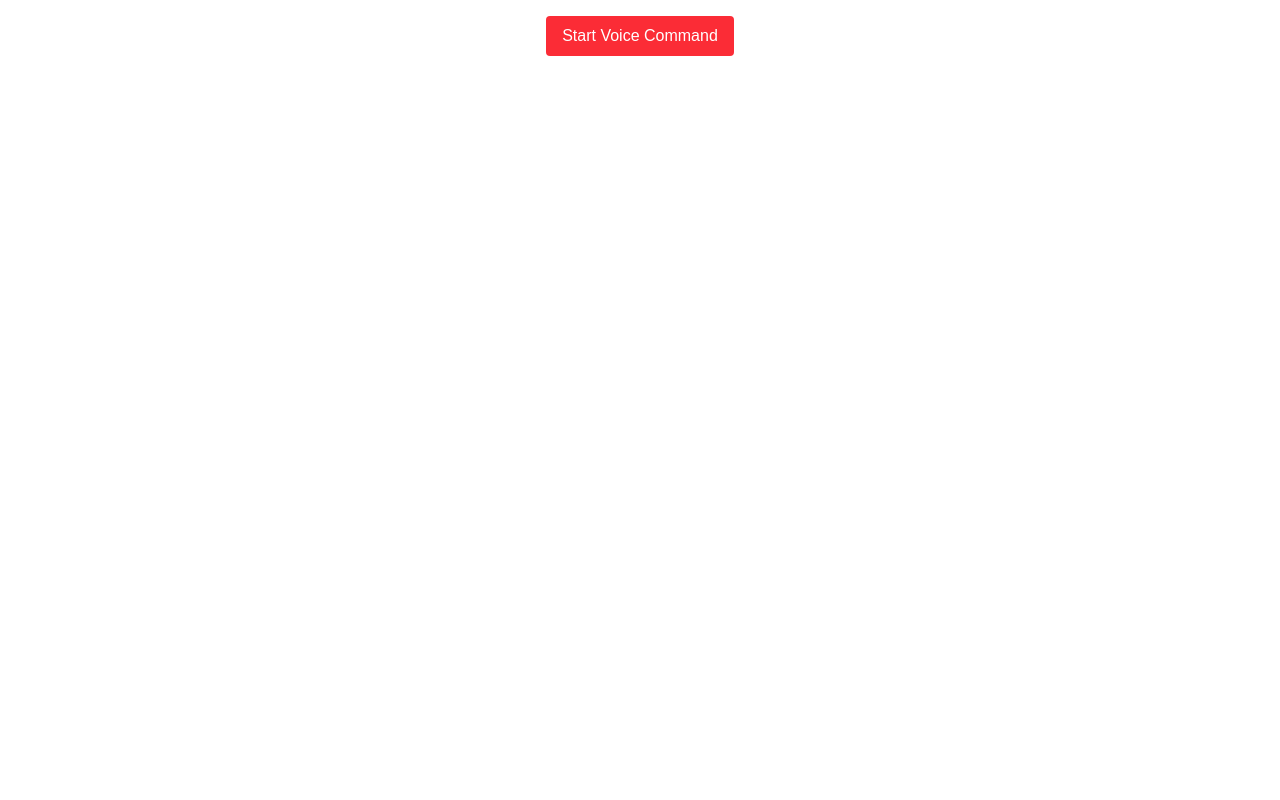
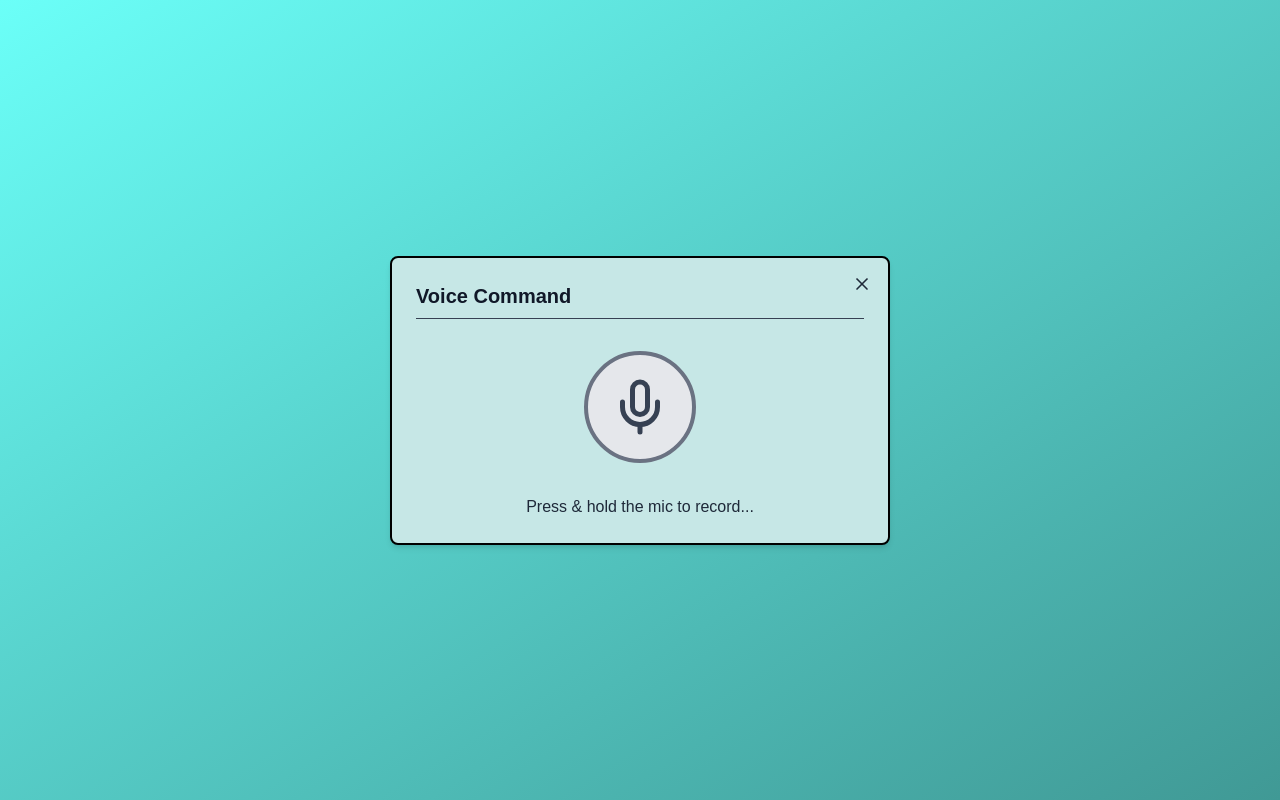
Before and after one commit to FariqJavier/UR5-OVGNet-Web-Frontend, a Next.js app: page /voice-command in a window 1280 px wide. Built offline with nearby package versions, Linux system fonts and the light colour scheme.

Commit message:
styling voice command page

```diff
--- a/src/app/voice-command/page.tsx
+++ b/src/app/voice-command/page.tsx
@@ -1,27 +1,146 @@
 "use client";
-import { useState, useEffect } from "react";
+import { useState, useRef } from "react";
 import { useRouter } from "next/navigation";
+import { Mic, X, Loader } from "lucide-react";
+import { Dialog } from "@headlessui/react";
 
 export default function VoiceCommand() {
   const [isRecording, setIsRecording] = useState(false);
+  const [audioBlob, setAudioBlob] = useState<Blob | null>(null);
+  const [transcript, setTranscript] = useState("");
+  const [isModalOpen, setIsModalOpen] = useState(false);
+  const [error, setError] = useState<{ code: number; message: string } | null>(null);
+  const mediaRecorderRef = useRef<MediaRecorder | null>(null);
+  const audioChunksRef = useRef<Blob[]>([]);
   const router = useRouter();
 
-  useEffect(() => {
-    if (isRecording) {
-      // Simulated voice recording logic
-      setTimeout(() => {
-        const success = Math.random() > 0.2; // Simulate API response
-        if (success) router.push("/success");
-        else router.push(`/failed?error=400&message=Voice command failed`);
-      }, 3000);
+//   useEffect(() => {
+//     if (isRecording) {
+//       // Simulated voice recording logic
+//       setTimeout(() => {
+//         const success = Math.random() > 0.2; // Simulate API response
+//         if (success) router.push("/success");
+//         else router.push(`/failed?error=400&message=Voice command failed`);
+//       }, 3000);
+//     }
+//   }, [isRecording, router]);
+
+  const startRecording = async () => {
+    setTranscript("");
+    setIsRecording(true);
+
+    try {
+      const stream = await navigator.mediaDevices.getUserMedia({ audio: true });
+      const mediaRecorder = new MediaRecorder(stream);
+      mediaRecorderRef.current = mediaRecorder;
+
+      mediaRecorder.ondataavailable = (event) => {
+        if (event.data.size > 0) {
+          audioChunksRef.current.push(event.data);
+        }
+      };
+
+      mediaRecorder.onstop = async () => {
+        const audioBlob = new Blob(audioChunksRef.current, { type: "audio/wav" });
+        setAudioBlob(audioBlob);
+        setIsModalOpen(true);
+        audioChunksRef.current = [];
+      };
+
+      mediaRecorder.start();
+    } catch (error) {
+      console.error("Error accessing microphone:", error);
+      setIsRecording(false);
     }
-  }, [isRecording, router]);
+  };
+
+  const stopRecording = () => {
+    if (mediaRecorderRef.current && mediaRecorderRef.current.state !== "inactive") {
+      mediaRecorderRef.current.stop();
+      setIsRecording(false);
+    }
+  };
+
+  const uploadAudio = async () => {
+    if (!audioBlob) return;
+
+    const formData = new FormData();
+    formData.append("file", audioBlob, "audio.wav");
+
+    try {
+      const response = await fetch("/api/ros-voice-command", {
+        method: "POST",
+        body: formData,
+      });
+
+      if (!response.ok) throw new Error("Failed to transcribe audio");
+
+      const data = await response.json();
+      setTranscript(data.transcript);
+
+      if (response.ok) {
+        router.push("/success");
+      } else {
+        const errorData = await response.json();
+        setError({ code: response.status, message: errorData.message || "Unknown error" });
+        router.push(`/failed?code=${response.status}&message=${errorData.message || "Unknown error"}`);
+      }
+    } catch (error) {
+      setError({ code: 500, message: "Internal Server Error" });
+      router.push(`/failed?code=500&message=Internal Server Error`);
+      setTranscript("Error transcribing audio.");
+    } finally {
+      setIsModalOpen(false);
+    }
+  };
 
   return (
-    <div className="flex flex-col items-center gap-4 p-4">
-      <button className="px-4 py-2 bg-red-500 text-white rounded" onClick={() => setIsRecording(!isRecording)}>
-        {isRecording ? "Recording..." : "Start Voice Command"}
-      </button>
+    <div className="flex items-center justify-center min-h-screen bg-gradient-to-br from-[#6BFFF8] to-[#409995]">
+      <div className="relative w-[500px] bg-[#C6E7E6] p-6 rounded-lg border-2 border-black shadow-md">
+        <button className="absolute top-4 right-4 text-gray-800 hover:text-black">
+          <X size={20} />
+        </button>
+
+        <h2 className="text-xl font-semibold text-gray-900">Voice Command</h2>
+        <hr className="border-gray-700 my-2" />
+
+        <div className="flex justify-center my-8">
+          <button
+            className={`w-28 h-28 flex items-center justify-center rounded-full border-4 ${
+              isRecording
+                ? "border-red-500 bg-red-200 animate-pulse"
+                : "border-gray-500 bg-gray-200"
+            }`}
+            onMouseDown={startRecording}
+            onMouseUp={stopRecording}
+          >
+            {isModalOpen ? <Loader size={60} className="animate-spin" /> : <Mic size={60} className="text-gray-700" />}
+          </button>
+        </div>
+
+        <div className="text-center text-gray-800">
+          {isRecording ? (
+            <p className="text-red-600 font-medium">Recording...</p>
+          ) : isModalOpen ? (
+            <p className="text-blue-600 font-medium">Uploading & Transcribing...</p>
+          ) : transcript ? (
+            <p className="font-medium">{transcript.replace(/"/g, "'")}</p>
+          ) : (
+            <p>Press & hold the mic to record...</p>
+          )}
+        </div>
+
+        <Dialog open={isModalOpen} onClose={() => setIsModalOpen(false)} className="fixed inset-0 flex items-center justify-center p-4">
+        <Dialog.Panel className="bg-white rounded-lg p-6 shadow-lg">
+          <Dialog.Title className="text-lg font-bold">Send Recorded Audio</Dialog.Title>
+          <audio controls src={audioBlob ? URL.createObjectURL(audioBlob) : ""} className="w-full mt-2" />
+          <div className="flex justify-end mt-4">
+            <button onClick={() => setIsModalOpen(false)} className="px-4 py-2 bg-gray-300 rounded mr-2">Cancel</button>
+            <button onClick={uploadAudio} className="px-4 py-2 bg-blue-500 text-white rounded">Send</button>
+          </div>
+        </Dialog.Panel>
+      </Dialog>
+      </div>
     </div>
   );
 }
```
